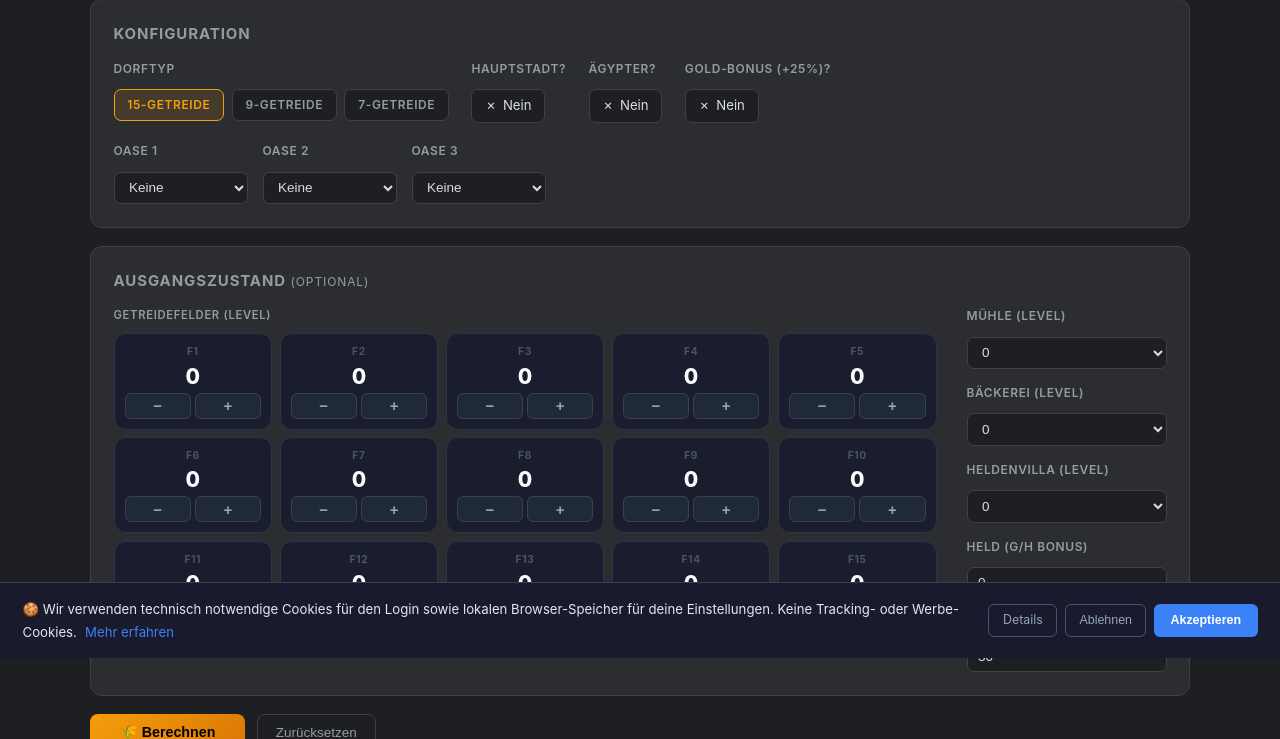
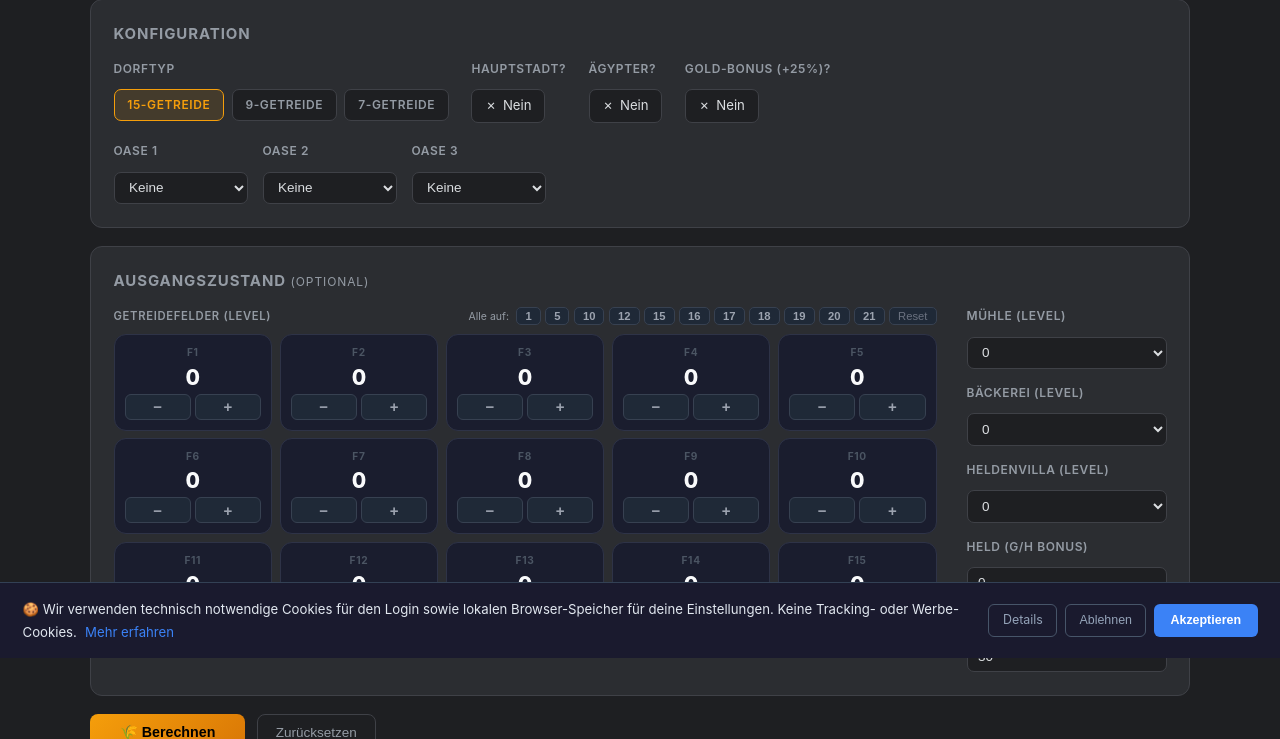
Before and after one commit to Edelbrecher/Scout-bot, a FastAPI app: template web/templates/crop_calculator.html in a window 1280 px wide. Shown: the part 142-881 px from the top of the page. Run offline with FastAPI, Linux system fonts and the light colour scheme; the template is opened without the code that fills it, so the values that code supplies are empty.

Commit message:
feat: field level preset buttons (Alle auf X) + TravOps Timer extension update

```diff
--- a/web/templates/crop_calculator.html
+++ b/web/templates/crop_calculator.html
@@ -324,7 +324,26 @@
 
       <!-- Fields grid -->
       <div>
-        <div style="font-size:0.75rem;font-weight:600;color:var(--text-muted);text-transform:uppercase;letter-spacing:0.06em;margin-bottom:0.6rem;">Getreidefelder (Level)</div>
+        <div style="display:flex;align-items:center;justify-content:space-between;margin-bottom:0.6rem;flex-wrap:wrap;gap:0.4rem;">
+          <div style="font-size:0.75rem;font-weight:600;color:var(--text-muted);text-transform:uppercase;letter-spacing:0.06em;">Getreidefelder (Level)</div>
+          <div style="display:flex;gap:0.3rem;flex-wrap:wrap;">
+            <span style="font-size:0.7rem;color:var(--text-muted);align-self:center;margin-right:0.2rem;">Alle auf:</span>
+            {% for lvl in [1,5,10,12,15,16,17,18,19,20,21] %}
+            <button type="button" onclick="setAllFields({{ lvl }})"
+              style="padding:2px 8px;border-radius:5px;border:1px solid #374151;background:#1f2937;color:#9ca3af;font-size:0.75rem;font-weight:600;cursor:pointer;transition:all 0.1s;"
+              onmouseover="this.style.background='#f59e0b';this.style.color='#000';this.style.borderColor='#f59e0b';"
+              onmouseout="this.style.background='#1f2937';this.style.color='#9ca3af';this.style.borderColor='#374151';">
+              {{ lvl }}
+            </button>
+            {% endfor %}
+            <button type="button" onclick="setAllFields(0)"
+              style="padding:2px 8px;border-radius:5px;border:1px solid #374151;background:#1f2937;color:#6b7280;font-size:0.75rem;cursor:pointer;"
+              onmouseover="this.style.background='#374151';"
+              onmouseout="this.style.background='#1f2937';">
+              Reset
+            </button>
+          </div>
+        </div>
         <div class="cc-fields-grid" id="fieldLevelsGrid">
           <!-- dynamically filled -->
         </div>
@@ -545,6 +564,16 @@ function buildFieldInputs() {
       </div>`;
     grid.appendChild(div);
   }
+}
+
+function setAllFields(level) {
+  const maxLvl = isCapital ? 21 : 10;
+  const val = Math.min(level, maxLvl);
+  document.querySelectorAll('#fieldLevelsGrid [data-field]').forEach(card => {
+    card.dataset.val = val;
+    card.children[1].textContent = val;
+    card.style.borderColor = val > 0 ? '#f59e0b' : '#2e3347';
+  });
 }
 
 function stepField(btn, delta) {
```
